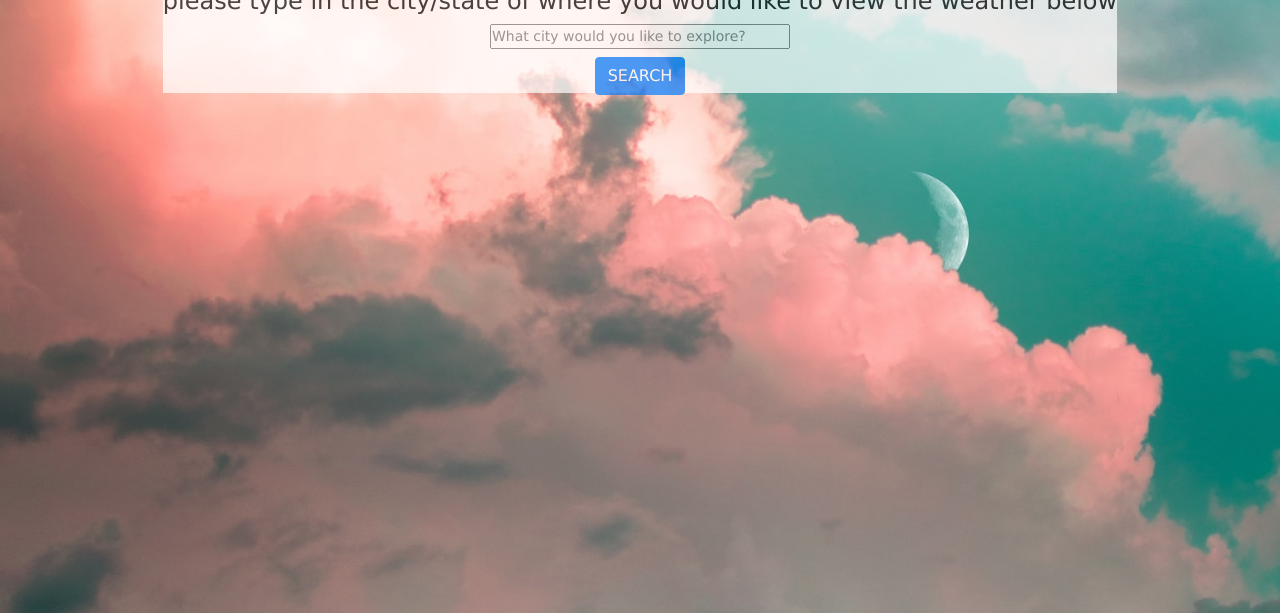
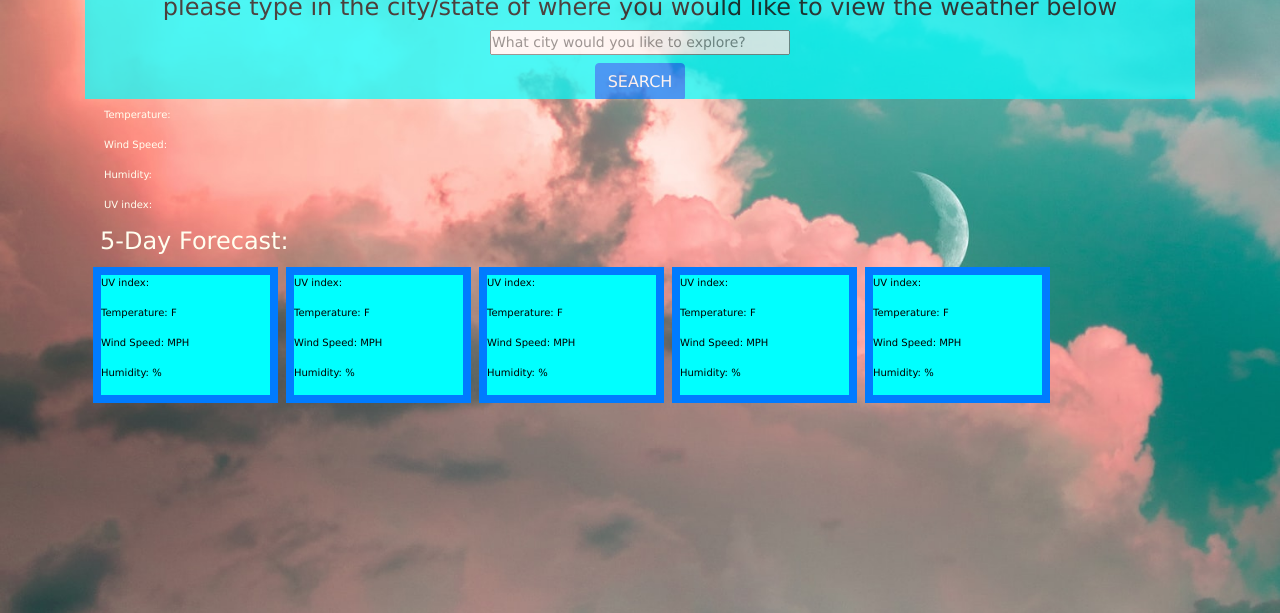
Before and after one commit to AnthonySzymczak/weatheranator, a plain HTML site: page index.html in a window 1280 px wide. Shown: the part 187-800 px from the top of the page. Drawn offline with nearby package versions, Linux system fonts and the light colour scheme.

Commit message:
added cards and styling

```diff
--- a/assets/stylesheet/style.css
+++ b/assets/stylesheet/style.css
@@ -6,7 +6,7 @@
 body{
     display: flex;
     flex-direction: column;
-    height: 50vh;
+    height: 90vh;
     justify-content: center;
     align-items: center;
     background-image: url("../clouds.jpg");
@@ -16,7 +16,8 @@ body{
     background-size: cover;
     font-family: 'Lucida Sans', 'Lucida Sans Regular', 'Lucida Grande', 'Lucida Sans Unicode', Geneva, Verdana, sans-serif;
     font-size: 10px;
-    color: aquamarine;
+    color: ivory;
+
 }
 .weather{
     display: flex;
@@ -24,14 +25,22 @@ body{
     height: 20vh;
     justify-content: center;
     align-items: center;
-    background: white;
+    background: cyan;
     font-family: 'Lucida Sans', 'Lucida Sans Regular', 'Lucida Grande', 'Lucida Sans Unicode', Geneva, Verdana, sans-serif;
     font-size: 14px;
     color: black;
     opacity: 0.7;
+    contain: content;
+
 }
 
 .input_text{
     display: flex;
     width: 300px;
 }
+.box{
+    background-color: cyan;
+text-align: left;
+color: black;
+
+}
--- a/index.html
+++ b/index.html
@@ -11,6 +11,9 @@
 
 </head>
 
+
+<div class="container">
+
     <body>
         <div class="weather">
             <h1>Weather Dashboard</h1>
@@ -23,6 +26,102 @@
                 </div>
         </div>
 
+        <div class="row">
+            <div class="col-sm-12">
+                <div class="row ml-1 ">
+                    <div class="col-sm-12" id="current-weather">
+                        <h2 class="city-name" id="current-city"></h2>
+                        <div>Temperature:<span class="current" id="temperature"></span></div>
+                        <br>
+                        <div>Wind Speed:<span class="current" id="windSpeed"></span></div>
+                        <br>
+                        <div>Humidity:<span class="current" id="humidity"></span></div>
+                        <br>
+                        <div>UV index:<span class="current  py-2 px-3 text-white" id="uv-index"></span></div>
+                        <br>
+                    </div>
+                </div>
+
+                <div class="col-sm-12" id="future">
+                    <h4>5-Day Forecast:</h4>
+                    <div class="row">
+                        <div class="col-sm-2 bg-primary forecast ml-2 mb-1 p-2 mt-1">
+                            <div class="box">
+                                <div id="futureDate1"></div>
+                                <div id="futureImg1"></div>
+                                <div>UV index:<span class="current  py-2 px-3 text-white" id="uv-index1"></span></div>
+                                <br>
+                                <div>Temperature:<span id="futureTemp1">  F</span></div>
+                                <br>
+                                <div>Wind Speed:<span class="current" id="windSpeed1">  MPH</span></div>
+                                <br>
+                                <div>Humidity:<span id="futureHumidity1"> %</span></div>
+                                <br>
+                            </div>
+                        </div>
+                        <div class="col-sm-2 bg-primary forecast ml-2 mb-1 p-2 mt-1">
+                            <div class="box">
+                                <div id="futureDate2"></div>
+                                <div id="futureImg2"></div>
+                                <div>UV index:<span class="current  py-2 px-3 text-white" id="uv-index2"></span></div>
+                                <br>
+                                <div>Temperature:<span id="futureTemp2">  F</span></div>
+                                <br>
+                                <div>Wind Speed:<span class="current" id="windSpeed2">  MPH</span></div>
+                                <br>
+                                <div>Humidity:<span id="futureHumidity2"> %</span></div>
+                                <br>
+                            </div>
+                        </div>
+                        <div class="col-sm-2 bg-primary forecast ml-2 mb-1 p-2 mt-1">
+                            <div class="box">
+                                <div id="futureDate3"></div>
+                                <div id="futureImg3"></div>
+                                <div>UV index:<span class="current  py-2 px-3 text-white" id="uv-index3"></span></div>
+                                <br>
+                                <div>Temperature:<span id="futureTemp3">  F</span></div>
+                                <br>
+                                <div>Wind Speed:<span class="current" id="windSpeed3">  MPH</span></div>
+                                <br>
+                                <div>Humidity:<span id="futureHumidity3"> %</span></div>
+                                <br>
+                            </div>
+                        </div>
+                        <div class="col-sm-2 bg-primary forecast ml-2 mb-1 p-2 mt-1">
+                            <div class="box">
+                                <div id="futureDate4"></div>
+                                <div id="futureImg4"></div>
+                                <div>UV index:<span class="current  py-2 px-3 text-white" id="uv-index4"></span></div>
+                                <br>
+                                <div>Temperature:<span id="futureTemp4"></span>  F</div>
+                                <br>
+                                <div>Wind Speed:<span class="current" id="windSpeed4">  MPH</span></div>
+                                <br>
+                                <div>Humidity:<span id="futureHumidity4"> %</span></div>
+                                <br>
+                            </div>
+                        </div>
+                        <div class="col-sm-2 bg-primary forecast ml-2 mb-1 p-2 mt-1">
+                            <div class="box">
+                                <div id="futureDate5"></div>
+                                <div id="futureImg5"></div>
+                                <div>UV index:<span class="current py-2 px-3 text-white" id="uv-index5"></span></div>
+                                <br>
+                                <div>Temperature:<span id="futureTemp5">  F</span></div>
+                                <br>
+                                <div>Wind Speed:<span class="current" id="windSpeed5">  MPH</span></div>
+                                <br>
+                                <div>Humidity:<span id="futureHumidity5"> %</span></div>
+                                <br>
+                            </div>
+                        </div>
+                    </div>
+                </div>
+            </div>
+        </div>
+</div>
+</div>
+
 <script src="./assets/script.js"></script>
 </body>
 
```
Also changed, not shown: 1 other file. Lines whose indentation alone changed are shown as unchanged.
